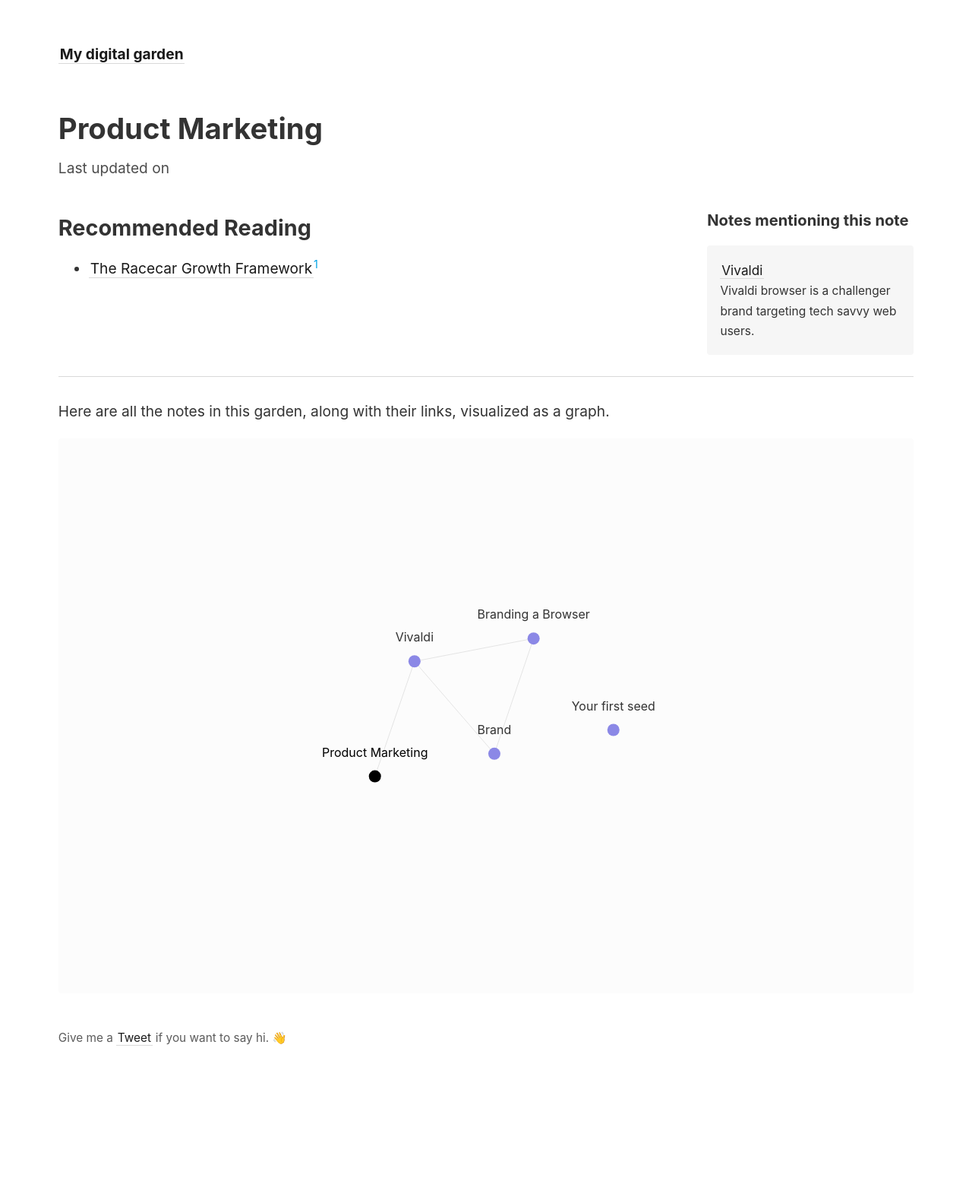
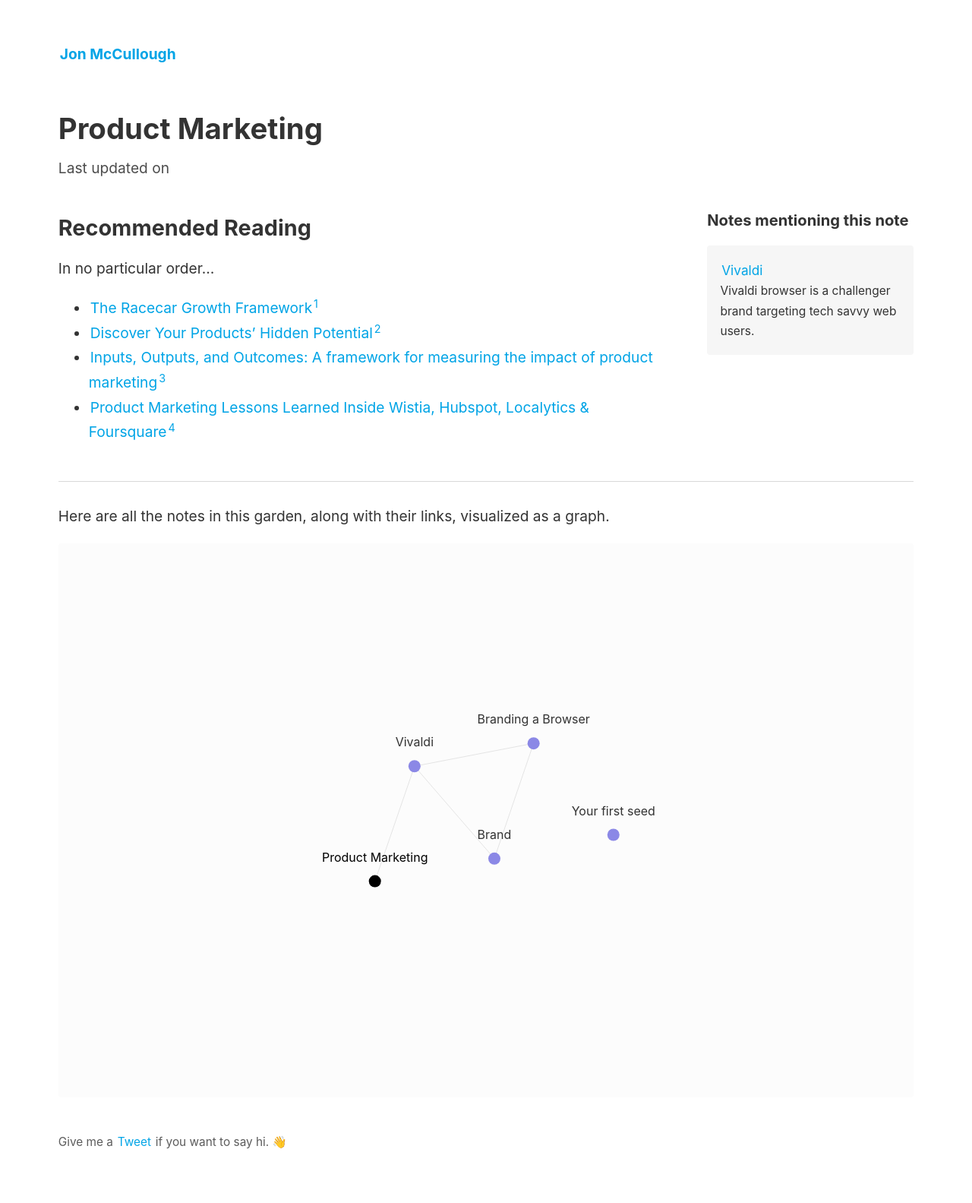
Before and after one commit to jonmccull/digital-garden, a Jekyll site: the page built from _notes/product-marketing.md, in a window 1280 px wide. Shown: the whole page at 76% size. Built offline with Jekyll 4.4.1, drawn with Linux system fonts in a browser that asks for light colours; before the commit the page ends 1446 px from its top, so only the background shows below that.

Commit message:
Styling Updates
Signed-off-by: Jon McCullough <jonmccull@pm.me>

```diff
--- a/_config.yml
+++ b/_config.yml
@@ -1,4 +1,4 @@
-title:               My digital garden
+title:               Jon McCullough
 include:             ['_pages']
 exclude:             ['_includes/notes_graph.json']
 # You may need to change the base URL depending on your deploy configuration.
--- a/_includes/link-previews.html
+++ b/_includes/link-previews.html
@@ -1,8 +1,11 @@
 <!-- That file is not particularly elegant. This will need a refactor at some point. -->
 <style>
   content a.internal-link {
-    border-color: #8b88e6;
-    background-color: #efefff;
+    color: #ff8360;
+    border: none;
+    &:hover {
+
+    }
   }
 
   #tooltip-wrapper {
--- a/_notes/product-marketing.md
+++ b/_notes/product-marketing.md
@@ -6,4 +6,9 @@
 
 ## Recommended Reading
 
-- [The Racecar Growth Framework](https://www.reforge.com/blog/racecar-growth-framework)<input type="checkbox" id="cb1" /><label for="cb1"><sup></sup></label><span><br><br><span class="footnote-inner">Dan Hockenmaier & Lenny Rachitsky for Reforge.</span><br><br></span>
+In no particular order...
+
+- [The Racecar Growth Framework](https://www.reforge.com/blog/racecar-growth-framework)<input type="checkbox" id="cb1" /><label for="cb1"><sup></sup></label><span><span class="footnote-inner">Dan Hockenmaier and [Lenny Rachitsky](https://www.lennyrachitsky.com) for Reforge.</span></span>
+- [Discover Your Products’ Hidden Potential](https://hbr.org/1996/05/discover-your-products-hidden-potential)<input type="checkbox" id="cb2" /><label for="cb2"><sup></sup></label><span><span class="footnote-inner">Ian MacMillan and Rita Gunther McGrath for Harvard Busniess Review</span></span>
+- [Inputs, Outputs, and Outcomes: A framework for measuring the impact of product marketing](https://mike-eck.medium.com/inputs-outputs-and-outcomes-a-framework-for-measuring-the-impact-of-product-marketing-dc90d05af93a)<input type="checkbox" id="cb3" /><label for="cb3"><sup></sup></label><span><span class="footnote-inner">Michael Eckstein argues that the key to measuring the impacts of product marketing work is to understand its contribution to outcomes which impact key business goals rather than trying to measure inputs to, for example, product development.</span></span>
+- [Product Marketing Lessons Learned Inside Wistia, Hubspot, Localytics & Foursquare](https://www.forgetthefunnel.com/resources/product-marketing-lessons-wistia-hubspot-localytics-foursquare)<input type="checkbox" id="cb4" /><label for="cb4"><sup></sup></label><span><span class="footnote-inner">[Naike Romain](https://www.linkedin.com/in/naikeromain/), Senior Product Marketing Manager at Foursquare, chats with [Forget the Funnel](https://www.forgetthefunnel.com/) on a range of topics including: the range of job specs for PMMs across different companies, customer and market research tactics to inform product launches as well as development roadmaps, and how her process for developing positioning and messaging has evolved throughout her career.</span></span>
--- a/_sass/_style.scss
+++ b/_sass/_style.scss
@@ -80,12 +80,10 @@
   transition: background 300ms;
   padding: 0 0.1em;
   text-decoration: none;
-  border-bottom: 1px solid $color-border;
-  color: $color-primary;
+  color: $color-links;
   &:hover {
-    color: white !important;
-    background: $color-links;
     text-decoration: none;
+    border-bottom: 1px solid $color-border;
   }
   &:after {
     position: relative;
@@ -97,6 +95,11 @@
   &.internal-link:after {
     content: "";
   }
+}
+
+.internal-link:hover {
+  border-bottom: 1px solid $color-border;
+
 }
 
 *:focus {
@@ -181,9 +184,16 @@
 }
 
 .footnote-inner {
-  padding: 1em;
-  border-radius: $border-radius;
-  background-color: $color-box-background;
+    padding: 1rem;
+    display: block;
+    float: left;
+    left: 1rem;
+    clear: both;
+    width: 90%;
+    margin: 1rem 2.5%;
+    vertical-align: baseline;
+    position: relative;
+    background: $color-box-background;
 }
 
 /* This permanently hides the checkbox  */
```
Also changed, not shown: _pages/index.md (+1 -1 lines).
